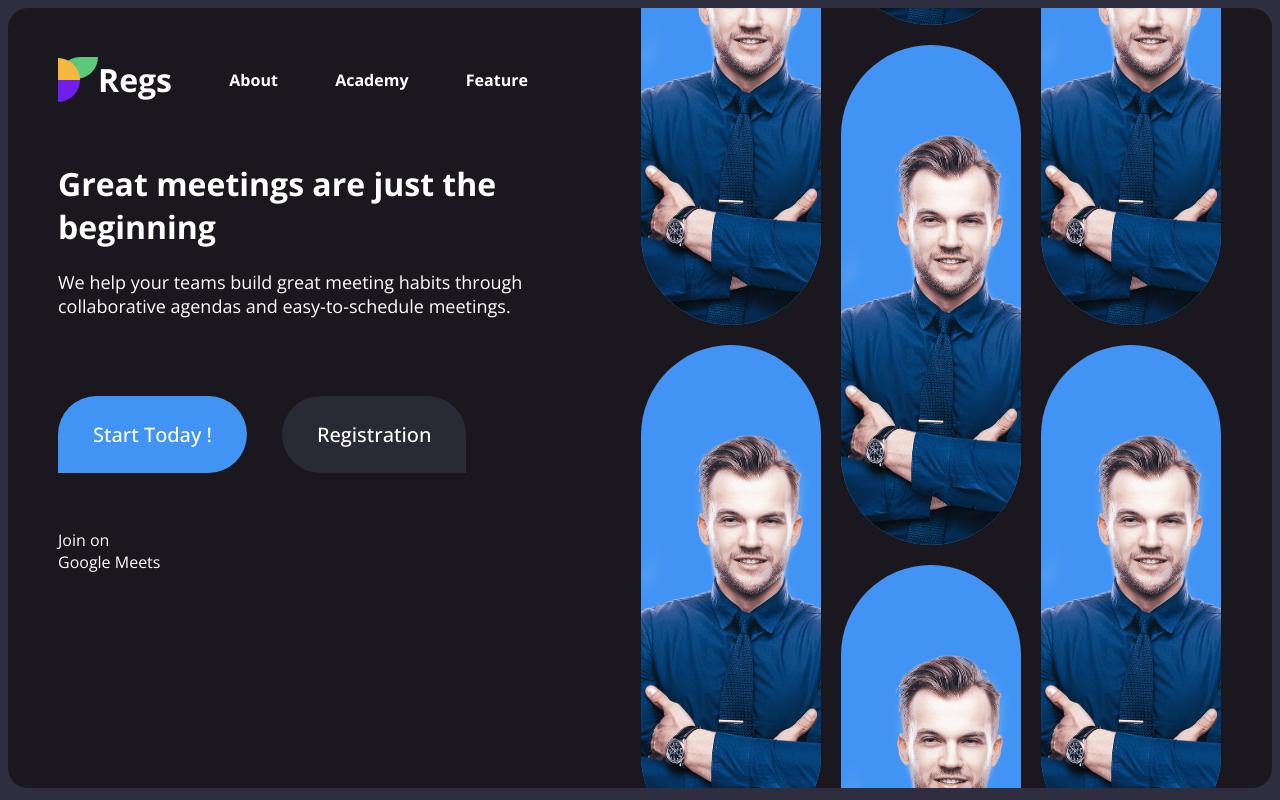
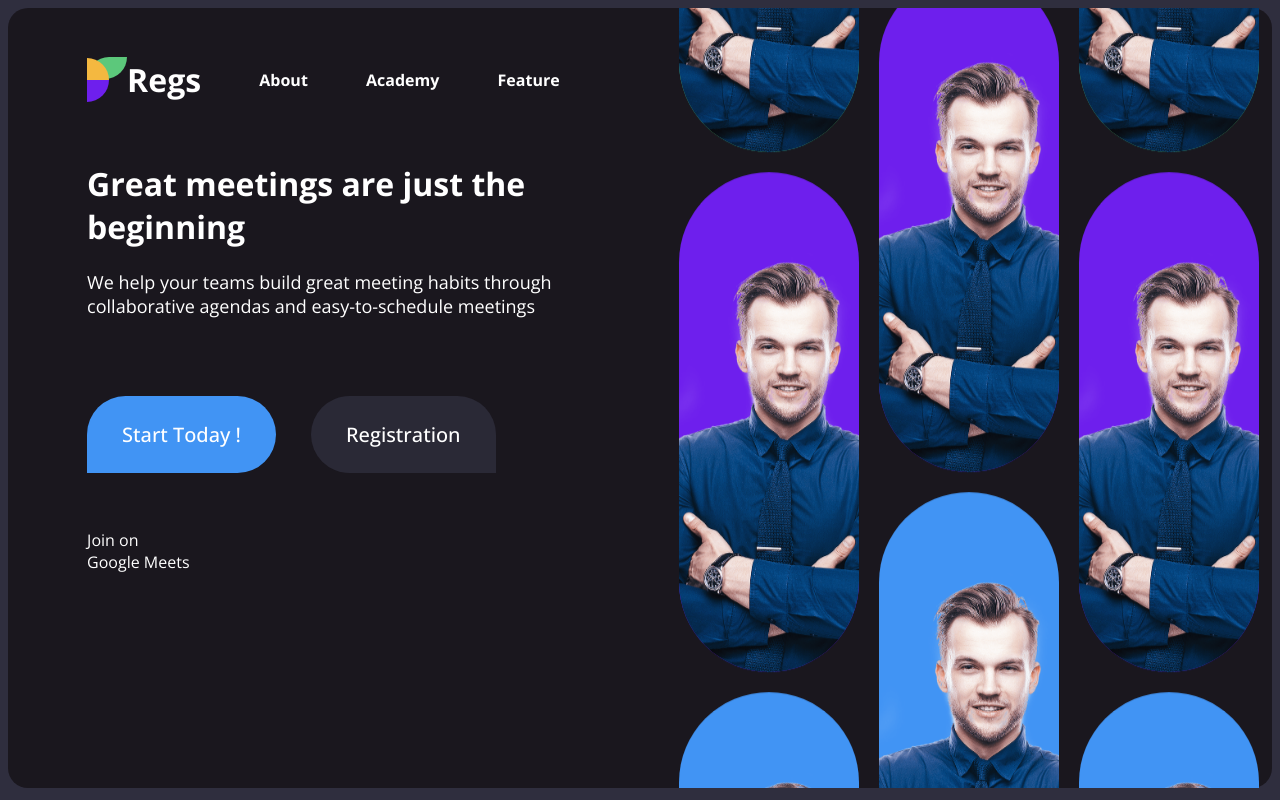
Before and after one commit to Mikhail-wd/reg-app, a React (Create React App) app: page / in a window 1280 px wide. Built offline with nearby package versions, Linux system fonts and the light colour scheme.

Commit message:
16 sep adding context and stop animation

```diff
--- a/src/App.css
+++ b/src/App.css
@@ -29,7 +29,7 @@
 }
 
 .right-column-content {
-  min-width: 45%;
+ width: 45%;
 }
 
 @media screen and (max-width: 1130px) {
--- a/src/App.js
+++ b/src/App.js
@@ -1,10 +1,61 @@
 import './App.css';
 import Header from "./components/head/header"
 import LeftContent from './components/content/leftColumnContent'
-import RightContent from './components/content/rightColumnContent';
+import RightContent from './components/content/rightColumnContent'
+import { useReducer, createContext } from "react"
+
+
+const AppData = {
+  title: "Great meetings are just the beginning",
+  content: "We help your teams build great meeting habits through collaborative agendas and easy-to-schedule meetings"
+}
+
+export const AppContext = createContext({})
+
+function reducer(state, action) {
+  switch (action.type) {
+    case "transfer_data":
+      return { ...action.payload }
+    default:
+      console.log("Reducer error")
+  }
+}
+
+const mockData = [
+  {
+    title: "Lorem ipsum dolor sit.",
+    content: "Lorem ipsum, dolor sit amet consectetur adipisicing elit. Quas, maxime!",
+    color: "blue"
+  },
+  {
+    title: "gfdsgfsdfg",
+    content: "Если сравнивать с Екатеринбургом, то там больше разнообразных форматов. Но это связано скорее не с тем, что там рестораторы лучше, а тут - хуже. Это связано с потребителем. Возможно, там он богаче и его в принципе больше, чем в Перми.  У нас много заведений, которые достойно презентуют себя. Гости из других регионов их хорошо оценивают. ",
+    color: "green"
+  },
+  {
+    title: "DFGSdfssdf sgdfs",
+    content: "Lorem ipsum, dolor sit amet consectetur adipisicing elit. Quas, maxime!",
+    color: "purple"
+  }, {
+    title: ":lkj;lkjKJKJGPIUY",
+    content: "Нижний Новгород интереснее Перми в сегменте премиальных ресторанов, их дизайн более красивый, чем в дорогих заведениях  Перми. Но в Нижнем и населения больше, чем у нас. В Перми есть рестораны, близкие к такому уровню, но их мало."
+  }, {
+    title: "GFDSFGsdfs",
+    content: "Lorem ipsum, dolor sit amet consectetur adipisicing elit. Quas, maxime!",
+    color: "yellow"
+  }
+  , {
+    title: "GFDSFGsdfs",
+    content: "У нас нет ресторанов, которые бы специализировались на речной рыбе. Пермь стоит на реке и что у нас очень много рыбы. Да, во многих заведениях присутствуют котлеты из щуки, но где ее поймали? ",
+    color: "yellow"
+  }
+]
 
 function App() {
+
+  const [appState, dispatch] = useReducer(reducer, AppData)
   return (
+    <AppContext.Provider value={{ data: appState, dispatchData: dispatch }}>
       <div className="App">
         <div className='app-mainfraim'>
           <div className="left-column-content">
@@ -12,10 +63,11 @@ function App() {
             <LeftContent />
           </div>
           <div className="right-column-content">
-          <RightContent />
+            <RightContent data={mockData} />
           </div>
         </div>
       </div>
+    </AppContext.Provider>
   );
 }
 
--- a/src/components/content/leftColumnContent.jsx
+++ b/src/components/content/leftColumnContent.jsx
@@ -1,14 +1,19 @@
 import "./leftColumnContent.css"
 import Button from "../buttons/button"
+import { useContext } from "react"
+import { AppContext } from "../../App"
 
 export default function LeftContent() {
+
+    const context = useContext(AppContext)
+
     return (
         <div className="left-content-wrapper">
             <div className="left-content">
                 {/* <img src={dots} alt="dots"  className="dots-image"/> */}
                 <div >
-                    <h1 className="left-content-footer-title">Great meetings are just the beginning</h1>
-                    <p className="left-content-footer-text">We help your teams build great meeting habits through collaborative agendas and easy-to-schedule meetings.</p>
+                    <h1 className="left-content-footer-title">{context.data.title}</h1>
+                    <p className="left-content-footer-text">{context.data.content}</p>
                 </div>
                 <div className="left-content-footer">
                     <Button content="Start Today !" color="blue" turn="left" />
@@ -16,7 +21,7 @@ export default function LeftContent() {
                 </div>
             </div>
             <div className="left-content-util">
-                <p>Join on <br/> Google Meets</p>
+                <p>Join on <br /> Google Meets</p>
             </div>
         </div>
     )
--- a/src/components/content/rightColumnContent.css
+++ b/src/components/content/rightColumnContent.css
@@ -1,10 +1,11 @@
-.right-content-wrapper{
+.right-content-wrapper {
     display: flex;
     flex-direction: row;
     flex-wrap: wrap;
     gap: 20px;
     justify-content: center;
 }
+
 .right-column-login {
     width: 100%;
     z-index: 4;
@@ -12,28 +13,51 @@
     display: flex;
     justify-content: end;
 }
+
 .right-content-lower {
     display: flex;
     flex-direction: column;
     gap: 20px;
     position: relative;
-    animation: scroll 10s linear 1s infinite;
+}
+.platecontent {
+    width: 50%;
+    display: flex;
+    flex-wrap: wrap;
+    flex-direction: row;
+    gap: 20px;
 }
 .right-content-upper {
-    position: relative;
-    animation: scroll 10s linear 1s infinite;
     display: flex;
     flex-direction: column;
-    margin-top: -300px;
+    margin-top: -400px;
     gap: 20px;
 }
+
+.plate-group-main,
+.plate-group-support {
+    position: relative;
+    animation: scroll 15s linear 1s infinite;
+    display: flex;
+    justify-content: flex-start;
+    align-items: center;
+    gap: 20px;
+}
+.right-content-wrapper:hover .plate-group-main,.right-content-wrapper:hover .plate-group-support {
+    animation-play-state: paused;
+  }
 @media screen and (max-width: 1450px) {
-    .right-content-wrapper{
+    .right-content-wrapper {
         width: 600px;
     }
 }
 
 @keyframes scroll {
-    0% {top : 0}
-	100% { top: -520px; }
+    0% {
+        transform: translateY(0%)
+    }
+
+    100% {
+        transform: translateY(-100%)
+    }
 }
--- a/src/components/content/rightColumnContent.jsx
+++ b/src/components/content/rightColumnContent.jsx
@@ -2,28 +2,61 @@ import "./rightColumnContent.css"
 import PeoplePlate from "../peoplePlate/peoplePlate"
 import Button from "../buttons/button"
 
-export default function RightContent() {
+
+
+export default function RightContent({ data }) {
+
+    function shuffleArray(array) {
+        let shuffledArray = array.length;
+        while (shuffledArray != 0) {
+            let randomIndex = Math.floor(Math.random() * shuffledArray);
+            shuffledArray--;
+            [array[shuffledArray], array[randomIndex]] = [
+                array[randomIndex], array[shuffledArray]];
+        }
+
+        return array
+    }
     return (
         <div className="right-content-wrapper">
             {/* <div className="right-column-login">
                 <Button content={"Sing in"} size="small" turn="right" color="yellow" />
             </div> */}
-            <div className="right-content-lower">
-                <PeoplePlate />
-                <PeoplePlate />
-                <PeoplePlate />
+            <div className="plate-group-main">
+                <div className="right-content-lower">
+                    {data.map((element, index) => {
+                        return <PeoplePlate color={element.color} title={element.title} content={element.content} />
+                    })}
+                </div>
+                <div className="right-content-upper">
+                    {data.map((element, index) => {
+                        return <PeoplePlate color={element.color} title={element.title} content={element.content} />
+                    })}
+                </div>
+                <div className="right-content-lower">
+                    {data.map((element, index) => {
+                        return <PeoplePlate color={element.color} title={element.title} content={element.content} />
+                    })}
+                </div>
             </div>
-            <div className="right-content-upper">
-                <PeoplePlate />
-                <PeoplePlate />
-                <PeoplePlate />
-                <PeoplePlate />
+            <div className="plate-group-support">
+                <div className="right-content-lower">
+                    {data.map((element, index) => {
+                        return <PeoplePlate color={element.color} title={element.title} content={element.content} />
+                    })}
+                </div>
+                <div className="right-content-upper">
+                    {data.map((element, index) => {
+                        return <PeoplePlate color={element.color} title={element.title} content={element.content} />
+                    })}
+                </div>
+                <div className="right-content-lower">
+                    {data.map((element, index) => {
+                        return <PeoplePlate color={element.color} title={element.title} content={element.content} />
+                    })}
+                </div>
             </div>
-            <div className="right-content-lower">
-                <PeoplePlate />
-                <PeoplePlate />
-                <PeoplePlate />
-            </div>
+
         </div>
     )
 }
--- a/src/components/peoplePlate/peoplePlate.css
+++ b/src/components/peoplePlate/peoplePlate.css
@@ -2,6 +2,9 @@
     overflow: hidden;
     width: 180px;
     border-radius: 100px;
+}
+.peoplePlate:hover {
+    cursor: pointer;
 }
 .long-plate {
     height: 500px;
@@ -20,3 +23,12 @@
 .plate-blue {
     background-color: var(--light-blue);
 }
+.plate-green {
+    background-color: var(--green);
+}
+.plate-purple {
+    background-color: var(--purple);
+}
+.plate-yellow {
+    background-color: var(--yellow);
+}
--- a/src/components/peoplePlate/peoplePlate.jsx
+++ b/src/components/peoplePlate/peoplePlate.jsx
@@ -1,8 +1,11 @@
 import "./peoplePlate.css"
 import man from "../../img/man.png"
-import { useState } from "react"
+import { AppContext } from "../../App"
+import { useState, useContext } from "react"
 
-export default function PeoplePlate({ color = "blue", hieght = "long", img = "", id = 1, click = () => { } }) {
+export default function PeoplePlate({ type = "img", color = "blue", hieght = "long", img = "", id = 1, title = null, content = null }) {
+
+    const context = useContext(AppContext)
 
     const [compState, setCompState] = useState({
         compColor(value) {
@@ -13,17 +16,16 @@ export default function PeoplePlate({ color = "blue", hieght = "long", img = "",
                     return "plate-blue"
                 case "yellow":
                     return "plate-yellow"
-                case "purble":
+                case "purple":
                     return "plate-purple"
-                defeult:
+                default:
                     console.log("Error")
             }
         },
         blockHieght: hieght === "long" ? "long-plate" : "short-plate"
     })
-
     return (
-        <div onClick={() => click(id)} className={`peoplePlate plate-blue ${compState.blockHieght} ${compState.compColor(color)}`}>
+        <div onClick={() => { context.dispatchData({ type: "transfer_data", payload: { title, content } }) }} className={`peoplePlate plate-blue ${compState.blockHieght} ${compState.compColor(color)}`}>
             <div style={{ backgroundImage: `url(${man})` }}>
             </div>
         </div>
```
Lines whose indentation alone changed are shown as unchanged.
